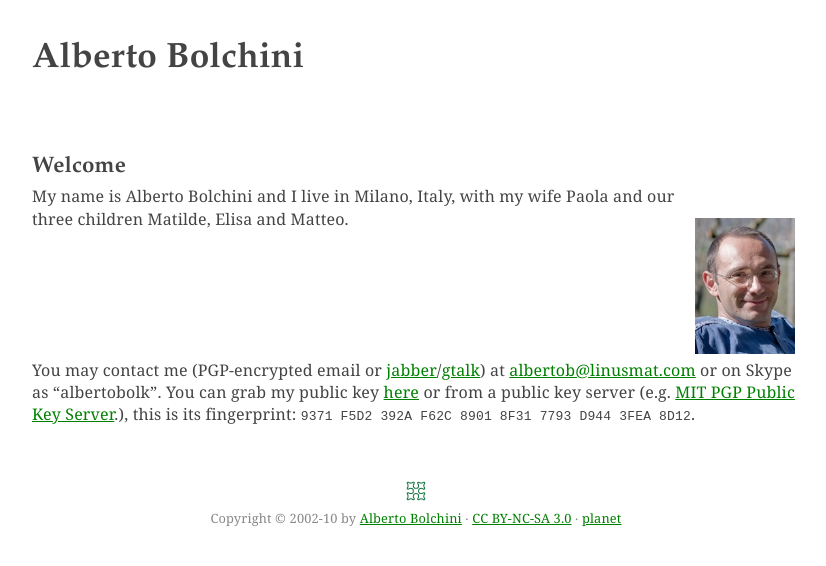
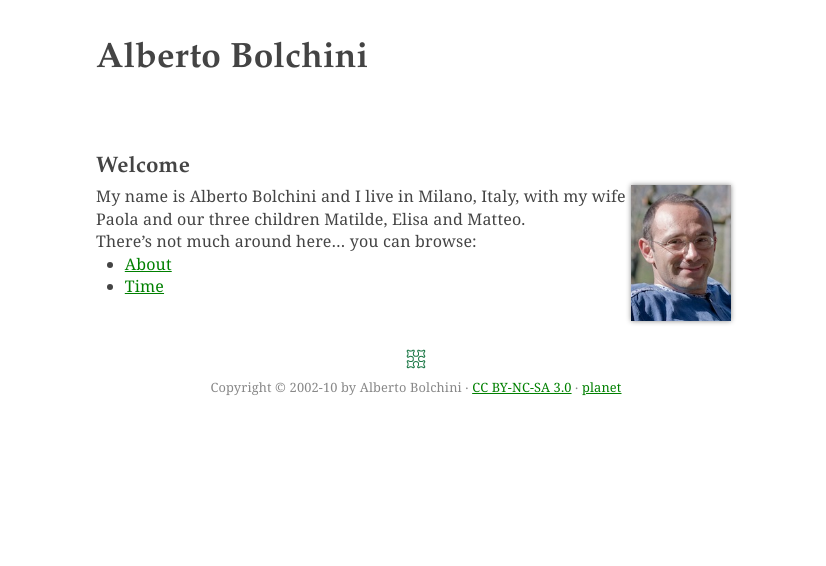
Before and after one commit to bolk/bolk.github.com, a Jekyll site: the page built from index.markdown, in a window 1280 px wide. Shown: the top 566 px of the page, without its empty margins (224-1050 px from the left). Built offline with Jekyll 4.4.1, drawn with Linux system fonts in a browser that asks for light colours; some web fonts are replaced.

Commit message:
Minor blues

```diff
--- a/_layouts/default.html
+++ b/_layouts/default.html
@@ -16,7 +16,7 @@
 	<footer>
 			<img src="/img/sierpinsky-curve-linusmat.png" width="20" height="20" alt="sierpinsky curve">
 			<p class="copy">
-			Copyright &copy; 2002-10 by <a class="url fn" href="/about.html">Alberto Bolchini</a> &#x2027; <a href='http://creativecommons.org/licenses/by-nc-sa/3.0/' rel='license'>CC BY-NC-SA 3.0</a> &#x2027; <a href='http://planet.linusmat.com/' rel='nofollow'>planet</a>
+			Copyright &copy; 2002-10 by Alberto Bolchini &#x2027; <a href='http://creativecommons.org/licenses/by-nc-sa/3.0/' rel='license'>CC BY-NC-SA 3.0</a> &#x2027; <a href='http://planet.linusmat.com/' rel='nofollow'>planet</a>
 			</p>
 			</div>
 	</footer>
--- a/_layouts/home.html
+++ b/_layouts/home.html
@@ -1,8 +1,6 @@
 ---
 layout: default
 ---
- 	<article>
-	   <div id="home">
+ 	<article id="home">
 		{{content}}
-	   </div>
 	</article>
--- a/about.markdown
+++ b/about.markdown
@@ -1,6 +1,7 @@
 ---
 layout: page
-title: About
+title: About Linusmat
+description: About Alberto Bolchini, this website and nothing more.
 epigraph: I'll tell you all my secrets but I lie about my past
 epigraphauthor: Tom Waits
 ---
--- a/css/style.css
+++ b/css/style.css
@@ -49,7 +49,7 @@ body {
 	font:1em Georgia,Geneva,Lucida Sans,Lucida Grande,Lucida Sans Unicode,Verdana,sans-serif;
 	*font-size:small; /* hack retained to preserve specificity */
 	line-height:140%;
-	max-width:48em;
+	max-width:40em;
 	margin:40px auto 1em auto;
 	letter-spacing: 0.01em;
 }
@@ -116,10 +116,7 @@ button, input, select, textarea { margin: 0; }
 
 /* colors for form validity */
 .shadow {
-      border-radius: 1px;
-    -moz-box-shadow: 0px 0px 5px red;
- -webkit-box-shadow: 0px 0px 5px red;
-         box-shadow: 0px 0px 5px red;
+   -moz-box-shadow: 0 0 5px #888;-webkit-box-shadow: 0 0 5px #888;box-shadow: 0 0 5px #888;
 }
 
 /* These selection declarations have to be separate.
@@ -176,7 +173,7 @@ blockquote img{float:left;margin:5px;}
 .epigraph small{margin:0;margin-left:80%;font-style:italic;}
 .byline{color:#777;text-align:center;font-size:0.9em;}
 
-img.portrait {float:right;width:100px;border:1px solid #fff;padding:4px;margin-top:1.7em;}
+img.portrait {float:right;width:100px;margin:0 5px 5px;}
 
 div#post{
 	margin-top:5em;
@@ -196,7 +193,7 @@ h1 a{color:#000;text-decoration:none;}
 /*TIME*/
 ul.h{list-style-type:none;margin:0;padding:0;}
 ul.h li{float:left;width:120px;height:150px;margin:0;padding:0;}
-ul.h li img{-moz-box-shadow: 0 0 5px #888;-webkit-box-shadow: 0 0 5px#888;box-shadow: 0 0 5px #888;}
+ul.h li img{-moz-box-shadow: 0 0 5px #888;-webkit-box-shadow: 0 0 5px #888;box-shadow: 0 0 5px #888;}
 /*NAV*/
 nav ul{list-style-type:disc;}
 nav ul li{float:left;margin-left:2em;}
--- a/index.markdown
+++ b/index.markdown
@@ -4,11 +4,7 @@ title: Alberto Bolchini
 ---
 
 ## Welcome
-
-
-My name is <img src="img/alberto-bolchini.jpg" width="100" height="136" alt="Alberto Bolchini" title="Alberto Bolchini" class="portrait"/> Alberto Bolchini and I live in Milano, Italy, with my wife Paola and our three children Matilde, Elisa and Matteo.
-
-You may contact me (PGP-encrypted email or [jabber](http://www.jabber.org/)/[gtalk](http://www.google.com/talk/)) at [albertob@linusmat.com](mailto:albertob@linusmat.com) or
-on Skype as "albertobolk". You can grab my public key <a href="/stuff/pubkey.asc">here</a> or from a public key server
-(e.g. [MIT PGP Public Key Server](http://pgp.mit.edu:11371/pks/lookup?search=albertob@linusmat.com&op=index).), this is
-its fingerprint: <tt>9371 F5D2 392A F62C 8901  8F31 7793 D944 3FEA 8D12</tt>.
+My name is <img src="img/alberto-bolchini.jpg" width="100" height="136" alt="Alberto Bolchini" title="Alberto Bolchini" class="portrait shadow"/> Alberto Bolchini and I live in Milano, Italy, with my wife Paola and our three children Matilde, Elisa and Matteo.
+<br>There's not much around here... you can browse:
+ * [About](/about.html)
+ * [Time](/time.html)
```
Also changed, not shown: other parts of _layouts/default.html (+1 -1 lines).
